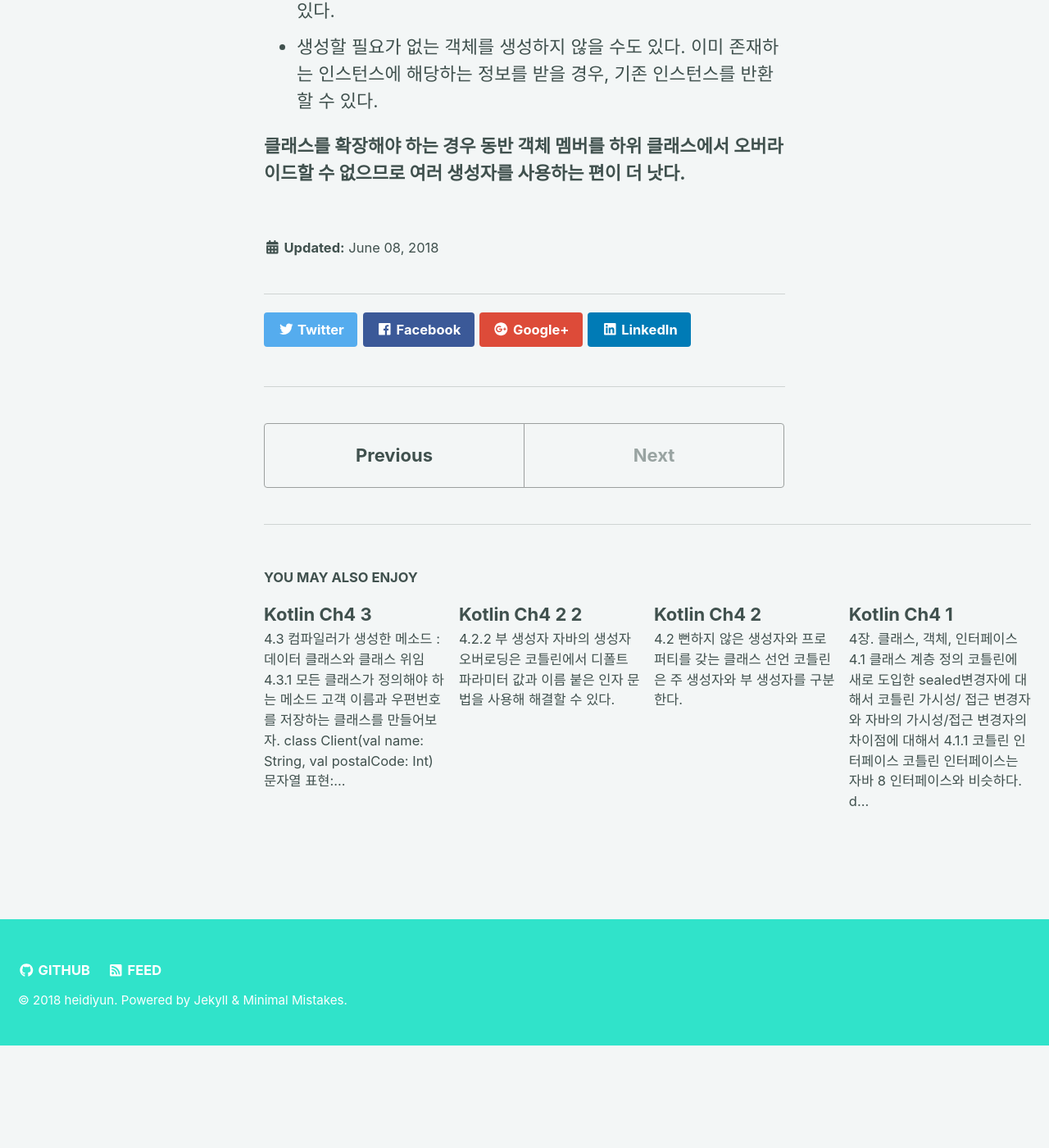
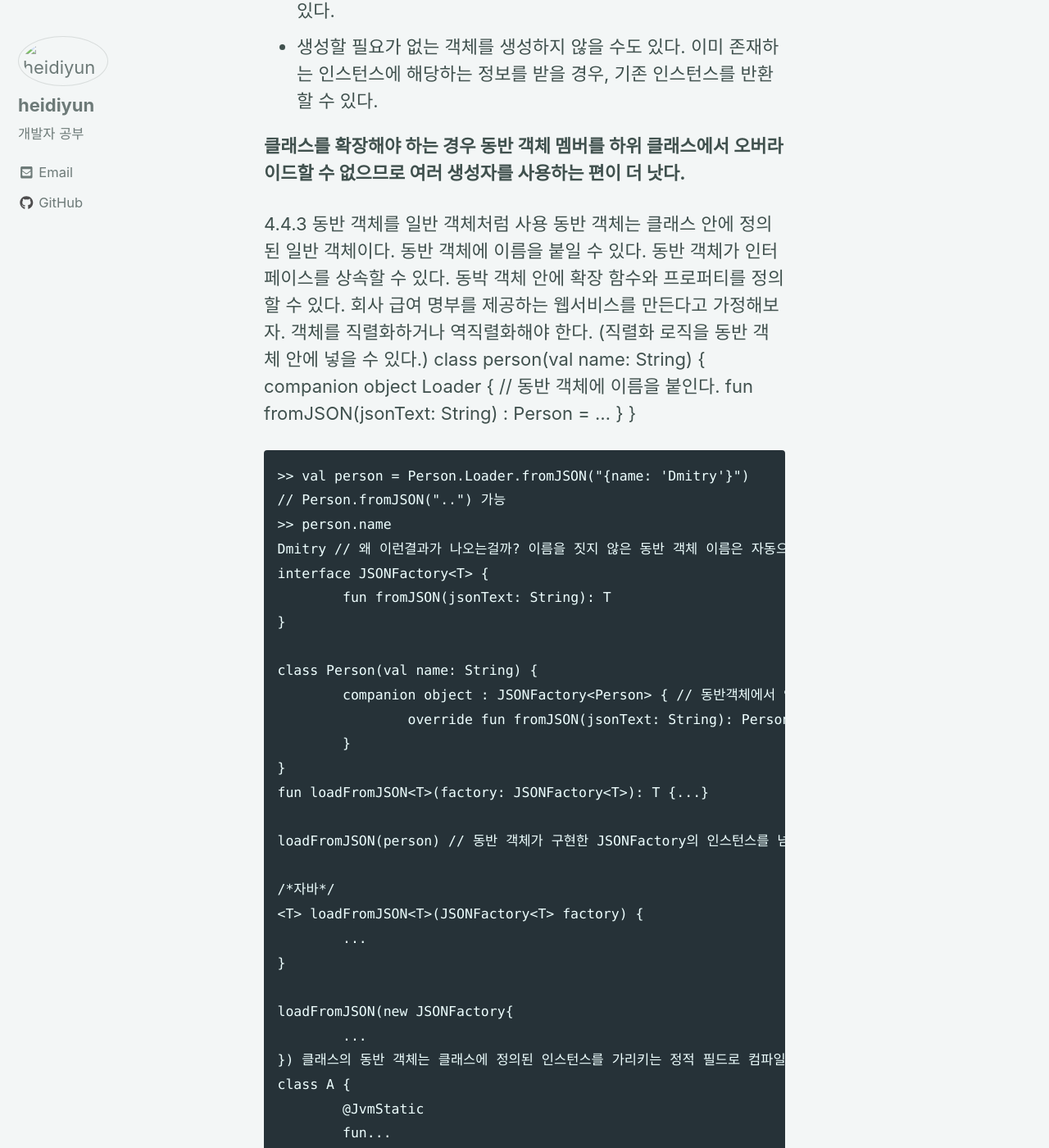
Before and after one commit to heidiyun/heidiyun.github.io, a Jekyll site: the page built from _posts/2018-06-08-kotlin-ch4-4.md, in a window 1280 px wide and 1400 px high, scrolled down 3605 px. Shown: the whole window at 82% size. Built offline with Jekyll 4.4.1, drawn with Linux system fonts in a browser that asks for light colours; nearby versions of some CDN libraries; before the commit the page ends 4881 px from its top, so only the background shows below that; some of the changed text lies outside the part shown.

Commit message:
upload 0608 post

```diff
--- a/_posts/2018-06-08-kotlin-ch4-4.md
+++ b/_posts/2018-06-08-kotlin-ch4-4.md
@@ -99,3 +99,95 @@ ex ) 팩토리 메소드
 	이미 존재하는 인스턴스에 해당하는 정보를 받을 경우, 기존 인스턴스를 반환할 수 있다.
 
 **클래스를 확장해야 하는 경우 동반 객체 멤버를 하위 클래스에서 오버라이드할 수 없으므로 여러 생성자를 사용하는 편이 더 낫다.**
+
+4.4.3 동반 객체를 일반 객체처럼 사용
+동반 객체는 클래스 안에 정의된 일반 객체이다.
+동반 객체에 이름을 붙일 수 있다.
+동반 객체가 인터페이스를 상속할 수 있다.
+동박 객체 안에 확장 함수와 프로퍼티를 정의할 수 있다.
+회사 급여 명부를 제공하는 웹서비스를 만든다고 가정해보자. 객체를 직렬화하거나 역직렬화해야 한다. (직렬화 로직을 동반 객체 안에 넣을 수 있다.)
+	class person(val name: String) {
+		companion object Loader { // 동반 객체에 이름을 붙인다.
+			fun fromJSON(jsonText: String) : Person = ...
+		}
+	}
+
+	>> val person = Person.Loader.fromJSON("{name: 'Dmitry'}")
+	// Person.fromJSON("..") 가능
+	>> person.name
+	Dmitry // 왜 이런결과가 나오는걸까?
+이름을 짓지 않은 동반 객체 이름은 자동으로 Companion이 된다. (동반 객체 확장에서 더 자세히 다룸)
+동반 객체에서 인터페이스 구현하기 인터페이스를 구현하는 동반 객체를 참조할 때 객체를 둘러싼 클래스의 이름을 바로 사용할 수 있다.
+	interface JSONFactory<T> {
+		fun fromJSON(jsonText: String): T
+	}
+
+	class Person(val name: String) {
+		companion object : JSONFactory<Person> { // 동반객체에서 인터페이스 구현
+			override fun fromJSON(jsonText: String): Person = ...
+		}
+	}
+	fun loadFromJSON<T>(factory: JSONFactory<T>): T {...}
+
+	loadFromJSON(person) // 동반 객체가 구현한 JSONFactory의 인스턴스를 넘길 때 클래스 이름을 사용한다.
+
+	/*자바*/
+	<T> loadFromJSON<T>(JSONFactory<T> factory) {
+		...
+	}
+
+	loadFromJSON(new JSONFactory{
+		...
+	})
+클래스의 동반 객체는 클래스에 정의된 인스턴스를 가리키는 정적 필드로 컴파일 된다. 이름을 붙이지 않았다면 Companion이라는 이름으로 참조할 수 있다.
+	class A {
+		@JvmStatic
+		fun...
+
+		@JvmField
+		val field...
+	}
+동반 객체 확장 클래스에 동반 객체가 있으면 그 객체 안에 함수를 정의함으로써 클래스에 대해 호출할 수 있는 확장 함수를 만들 수 있다.
+	class Person(val firstName: String, val lastName: String) {
+		companion object {
+
+		}
+	}
+
+	fun Person.Compaion.fromJSON(json: String) : Person {
+
+	}
+
+	>> val p = Person.fromJSON(json)
+동반 객체에 대한 확장 함수를 작성하려면 원래 클래스에 동반 객체를 꼭 선언해야 한다.
+4.4.4 객체 식 : 익명 내부 클래스를 다른 방식으로 작성
+익명 객체는 자바의 익명 내부 클래스를 대신한다.
+	window.addMouseListener(
+		object : MouseAdapter() { // MouserAdapter를 확장하는 익명 객체를 선언한다.
+			override fun mouseClicked(e: MouseEvent) {
+
+			}
+				// MouseAdapter의 메소드를 오버라이드 한다.
+
+			override fun mouseEntered(e: MouseEvent) {
+
+			}
+		})
+객체 식은 클래스를 정의하고 그 클래스에 속한 인스턴스를 생성한다. 그러나, 클래스나 인스턴스에 이름을 붙이지는 않는다.
+이름을 붙이고 싶다면 변수에 무명 객체를 대입하면 된다.
+	val listener = object : MouseAdapter() {
+		override fun mouseClicked(e: MouseEvent) {...}
+			override fun mouseEntered(e: MouseEvent) {...}
+	}
+자바의 익명 클래스는 한 인터페이스만 구현하거나 한 클래스만 확장할 수 있다. 코틀린의 익명 클래스는 여러 인터페이스를 구현하거나 클래스를 확장할 수 있다.
+객체 선언과 달리 익명 객체는 객체 식이 쓰일 때마다 새로운 인스턴스가 생성된다.
+자바와 달리 final이 아닌 변수도 객체 식 안에서 사용할 수 있다. -> 객체 식 안에서 변수 값을 변경할 수 있다.
+	fun countClicks(window: Window) {
+		var clickCount = 0 //로컬 변수를 정의한다.
+
+		window.addMouseListener(object : MouseAdapter() {
+			override fun mouseClicked(e: MouseEvent) {
+				clickCount++ // 로컽 변수의 값을 변경한다.
+			}
+		})
+	}
```
